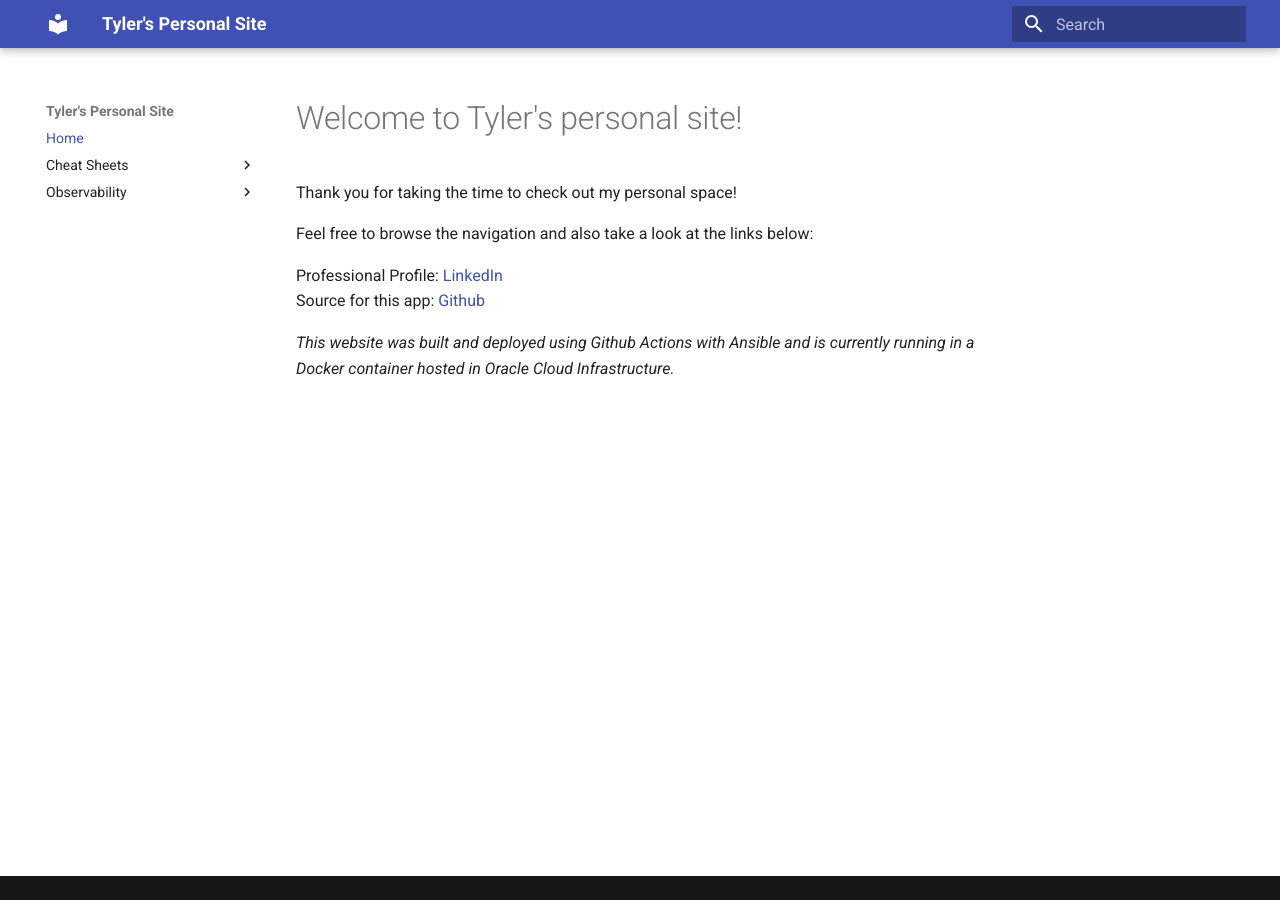
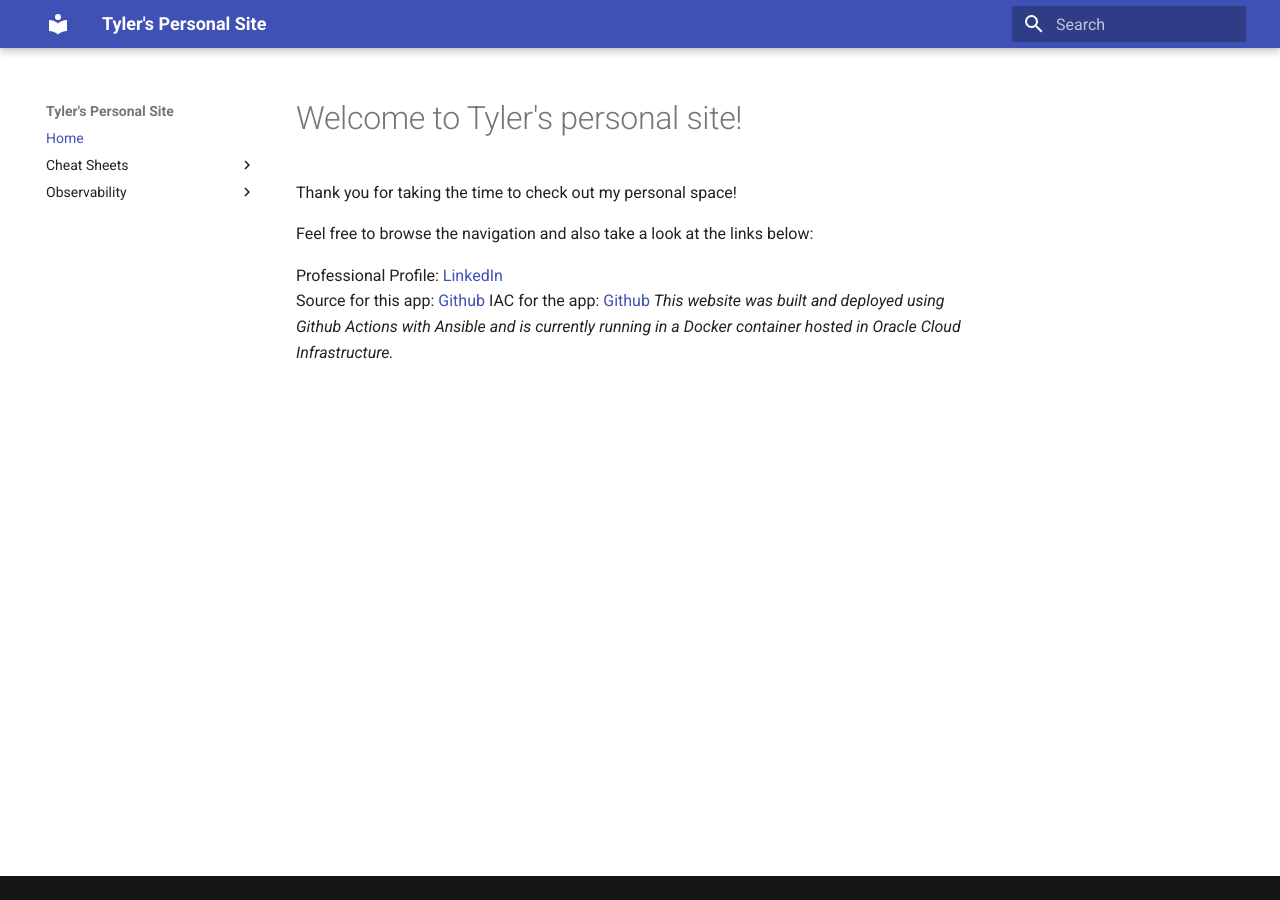
Before and after one commit to tlee75/personal-site, an MkDocs documentation site: the page built from docs/index.md, in a window 1280 px wide. Built offline with MkDocs 1.6.1 and Material for MkDocs 9.7.7, drawn with Linux system fonts in a browser that asks for light colours.

Commit message:
Inserted IAC link

```diff
--- a/docs/index.md
+++ b/docs/index.md
@@ -5,7 +5,7 @@ Thank you for taking the time to check out my personal space!
 Feel free to browse the navigation and also take a look at the links below:
 
 Professional Profile: [LinkedIn](https://www.linkedin.com/in/tlee75/)
-Source for this app: [Github ](https://github.com/tlee75/interview)
-
+Source for this app: [Github](https://github.com/tlee75/interview)
+IAC for the app: [Github](https://github.com/tlee75/personal-site-iac)
 *This website was built and deployed using Github Actions with Ansible and is currently running in a Docker container
 hosted in Oracle Cloud Infrastructure.*
```
